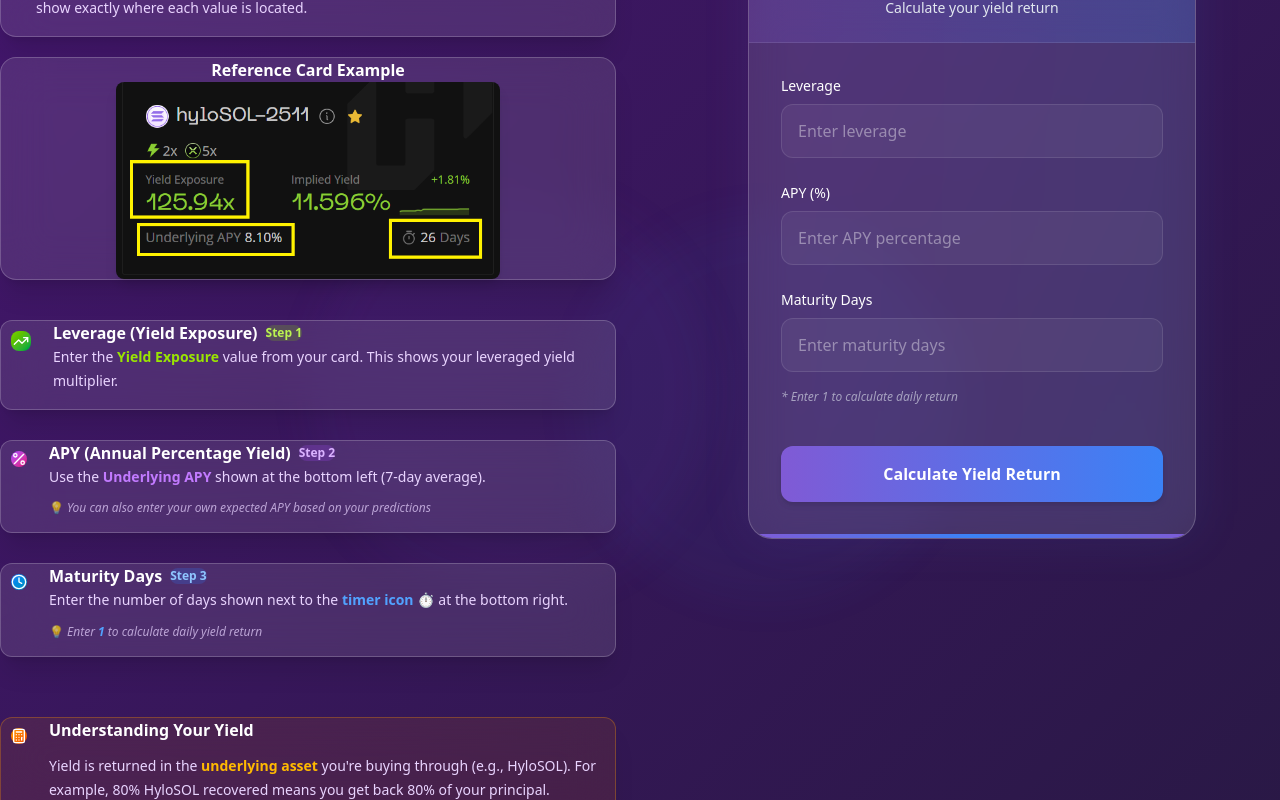
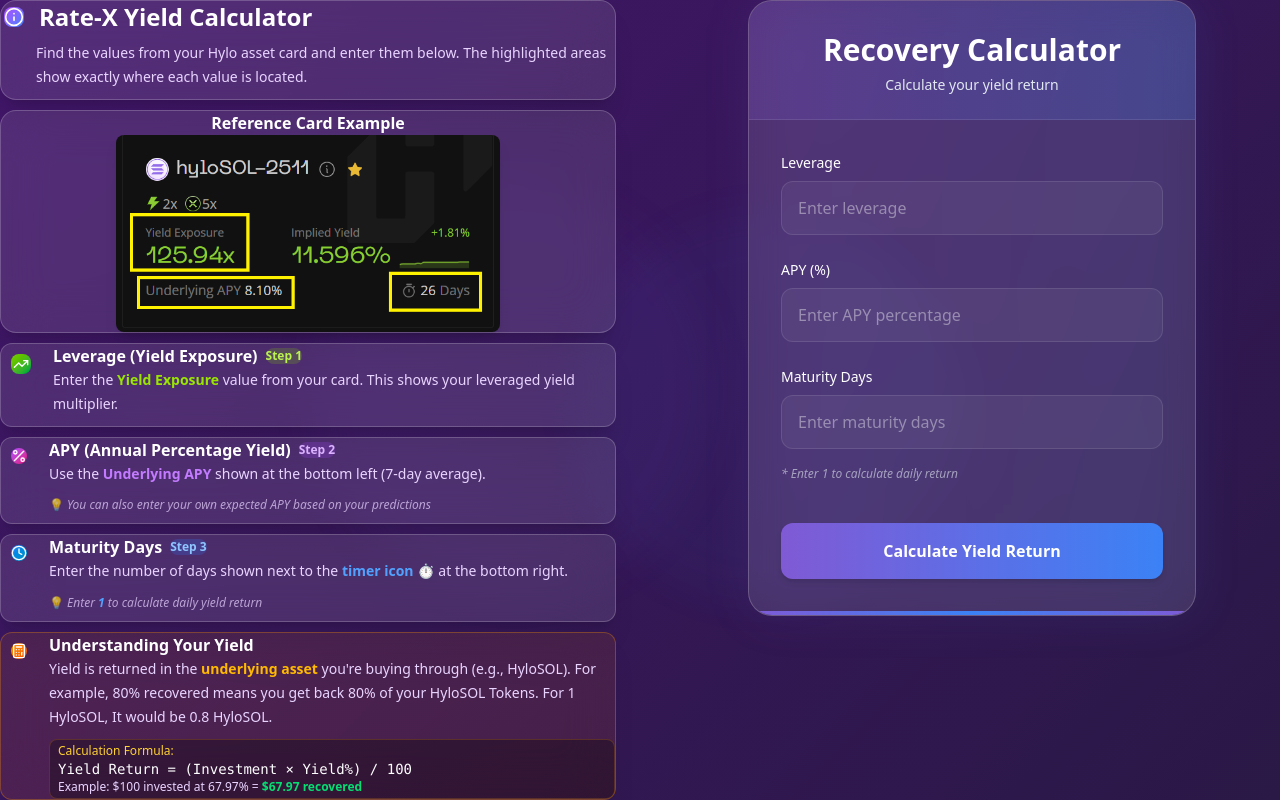
Before and after one commit to TejSingh24/Hylo, a React (Vite) app: page / in a window 1280 px wide. Built offline with nearby package versions, Linux system fonts and the light colour scheme.

Commit message:
Spacing and content

```diff
--- a/src/App.tsx
+++ b/src/App.tsx
@@ -46,20 +46,20 @@ function App() {
         <div className="grid lg:grid-cols-2 gap-12 items-start">
           <div className="space-y-16 max-w-2xl">
             {/* Header Card */}
-            <div className="bg-white/10 backdrop-blur-xl rounded-2xl p-6 border border-white/20 shadow-xl" style={{marginBottom:20,}}>
+            <div className="bg-white/10 backdrop-blur-xl rounded-2xl p-6 border border-white/20 shadow-xl" style={{marginBottom:10}}>
               <div className="flex items-center gap-3 mb-3">
-                <div className="bg-gradient-to-br from-purple-500 to-blue-500 p-2 rounded-lg" style={{margin:10}}>
+                <div className="bg-gradient-to-br from-purple-500 to-blue-500 p-2 rounded-lg" style={{margin:3}}>
                   <Info className="w-5 h-5 text-white" />
                 </div>
-                <h2 className="text-2xl font-bold text-white">How to Use This Calculator</h2>
+                <h2 className="text-2xl font-bold text-white">Rate-X Yield Calculator</h2>
               </div>
-              <p className="text-purple-200 text-sm" style={{marginLeft: 35, marginTop: 8, marginBottom: 16, lineHeight: 1.7}}>
+              <p className="text-purple-200 text-sm" style={{marginLeft: 35, marginTop: 8, marginBottom: 10, lineHeight: 1.7}}>
                 Find the values from your Hylo asset card and enter them below. The highlighted areas show exactly where each value is located.
               </p>
             </div>
 
             {/* Screenshot with Annotations */}
-            <div className="bg-white/10 backdrop-blur-xl rounded-2xl p-6 border border-white/20 shadow-xl mb-16" style={{marginBottom:20,}}>
+            <div className="bg-white/10 backdrop-blur-xl rounded-2xl p-6 border border-white/20 shadow-xl mb-16" style={{marginBottom:0,}}>
               <h3 className="text-white font-semibold mb-4 text-center">Reference Card Example</h3>
 
               {/* Card Screenshot Container */}
@@ -69,7 +69,7 @@ function App() {
             </div>
 
             {/* Detailed Instructions */}
-            <div className="space-y-12" style={{marginTop: 40}}>
+            <div className="space-y-12" style={{marginTop: 10}}>
               {/* Leverage Instructions */}
               <div className="bg-white/10 backdrop-blur-xl rounded-xl p-5 border border-white/20 shadow-xl hover:border-lime-400/50 transition-all duration-300">
                 <div className="flex items-start gap-3">
@@ -81,7 +81,7 @@ function App() {
                       Leverage (Yield Exposure)
                       <span className="text-xs bg-lime-500/20 text-lime-300 px-2 py-0.5 rounded-full">Step 1</span>
                     </h3>
-                    <p className="text-purple-200 text-sm" style={{lineHeight: 1.7, marginBottom: 16}}>
+                    <p className="text-purple-200 text-sm" style={{lineHeight: 1.7, marginBottom: 10}}>
                       Enter the <span className="text-lime-400 font-semibold">Yield Exposure</span> value from your card. This shows your leveraged yield multiplier.
                     </p>
                   </div>
@@ -89,7 +89,7 @@ function App() {
               </div>
 
               {/* APY Instructions */}
-              <div className="bg-white/10 backdrop-blur-xl rounded-xl p-5 border border-white/20 shadow-xl hover:border-purple-400/50 transition-all duration-300" style={{marginTop: 30}}>
+              <div className="bg-white/10 backdrop-blur-xl rounded-xl p-5 border border-white/20 shadow-xl hover:border-purple-400/50 transition-all duration-300" style={{marginTop: 10}}>
                 <div className="flex items-start gap-3">
                   <div className="bg-gradient-to-br from-purple-500 to-pink-600 p-2 rounded-lg flex-shrink-0" style={{margin:10}}>
                     <Percent className="w-4 h-4 text-white" />
@@ -102,7 +102,7 @@ function App() {
                     <p className="text-purple-200 text-sm" style={{lineHeight: 1.7, marginBottom: 12}}>
                       Use the <span className="text-purple-400 font-semibold">Underlying APY</span> shown at the bottom left (7-day average).
                     </p>
-                    <p className="text-purple-200/70 text-xs italic" style={{marginBottom: 16}}>
+                    <p className="text-purple-200/70 text-xs italic" style={{marginBottom: 10}}>
                       💡 You can also enter your own expected APY based on your predictions
                     </p>
                   </div>
@@ -110,7 +110,7 @@ function App() {
               </div>
 
               {/* Maturity Days Instructions */}
-              <div className="bg-white/10 backdrop-blur-xl rounded-xl p-5 border border-white/20 shadow-xl hover:border-blue-400/50 transition-all duration-300" style={{marginTop: 30}}>
+              <div className="bg-white/10 backdrop-blur-xl rounded-xl p-5 border border-white/20 shadow-xl hover:border-blue-400/50 transition-all duration-300" style={{marginTop: 10}}>
                 <div className="flex items-start gap-3">
                   <div className="bg-gradient-to-br from-blue-500 to-cyan-600 p-2 rounded-lg flex-shrink-0" style={{margin:10}}>
                     <Clock className="w-4 h-4 text-white" />
@@ -123,7 +123,7 @@ function App() {
                     <p className="text-purple-200 text-sm" style={{lineHeight: 1.7, marginBottom: 12}}>
                       Enter the number of days shown next to the <span className="text-blue-400 font-semibold">timer icon ⏱️</span> at the bottom right.
                     </p>
-                    <p className="text-purple-200/70 text-xs italic" style={{marginBottom: 16}}>
+                    <p className="text-purple-200/70 text-xs italic" style={{marginBottom: 10}}>
                       💡 Enter <span className="text-blue-400 font-semibold">1</span> to calculate daily yield return
                     </p>
                   </div>
@@ -131,22 +131,22 @@ function App() {
               </div>
 
               {/* Yield Explanation */}
-              <div className="bg-gradient-to-br from-amber-500/10 to-orange-500/10 backdrop-blur-xl rounded-xl p-5 border border-amber-500/30 shadow-xl" style={{marginTop: 60}}>
+              <div className="bg-gradient-to-br from-amber-500/10 to-orange-500/10 backdrop-blur-xl rounded-xl p-5 border border-amber-500/30 shadow-xl" style={{marginTop: 10}}>
                 <div className="flex items-start gap-3">
                   <div className="bg-gradient-to-br from-amber-500 to-orange-600 p-2 rounded-lg flex-shrink-0" style={{margin:10}}>
                     <Calculator className="w-4 h-4 text-white" />
                   </div>
                   <div className="flex-1">
-                    <h3 className="text-white font-semibold" style={{marginBottom: 12}}>Understanding Your Yield</h3>
-                    <p className="text-purple-200 text-sm" style={{lineHeight: 1.7, marginBottom: 20}}>
-                      Yield is returned in the <span className="text-amber-400 font-semibold">underlying asset</span> you're buying through (e.g., HyloSOL). For example, 80% HyloSOL recovered means you get back 80% of your principal.
+                    <h3 className="text-white font-semibold" style={{marginBottom: 0}}>Understanding Your Yield</h3>
+                    <p className="text-purple-200 text-sm" style={{lineHeight: 1.7, marginBottom: 10}}>
+                      Yield is returned in the <span className="text-amber-400 font-semibold">underlying asset</span> you're buying through (e.g., HyloSOL). For example, 80% recovered means you get back 80% of your HyloSOL Tokens. For 1 HyloSOL, It would be 0.8 HyloSOL.
                     </p>
-                    <div className="bg-black/30 rounded-lg p-3 border border-amber-500/20" style={{marginTop: 8}}>
-                      <p className="text-xs text-amber-300 mb-2">Calculation Formula:</p>
-                      <p className="text-white text-sm font-mono mb-2">
+                    <div className="bg-black/30 rounded-lg p-3 border border-amber-500/20">
+                      <p className="text-xs text-amber-300 mb-2" style={{marginLeft: 8, marginTop: 3}}>Calculation Formula:</p>
+                      <p className="text-white text-sm font-mono mb-2" style={{marginLeft: 8}}>
                         Yield Return = (Investment × Yield%) / 100
                       </p>
-                      <p className="text-purple-200 text-xs">
+                      <p className="text-purple-200 text-xs" style={{marginLeft: 8, marginBottom: 3}}>
                         Example: $100 invested at 67.97% = <span className="text-green-400 font-semibold">$67.97 recovered</span>
                       </p>
                     </div>
```
